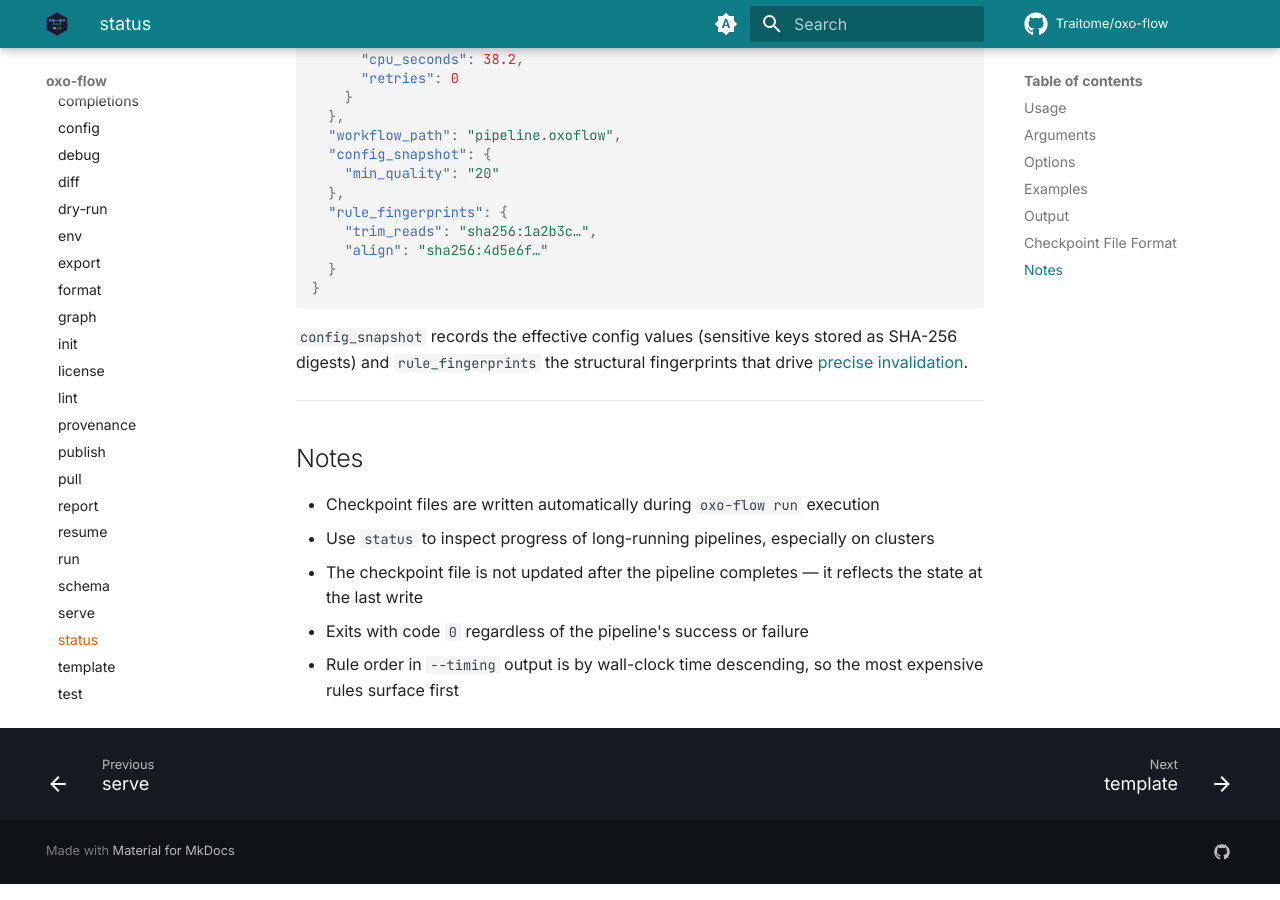
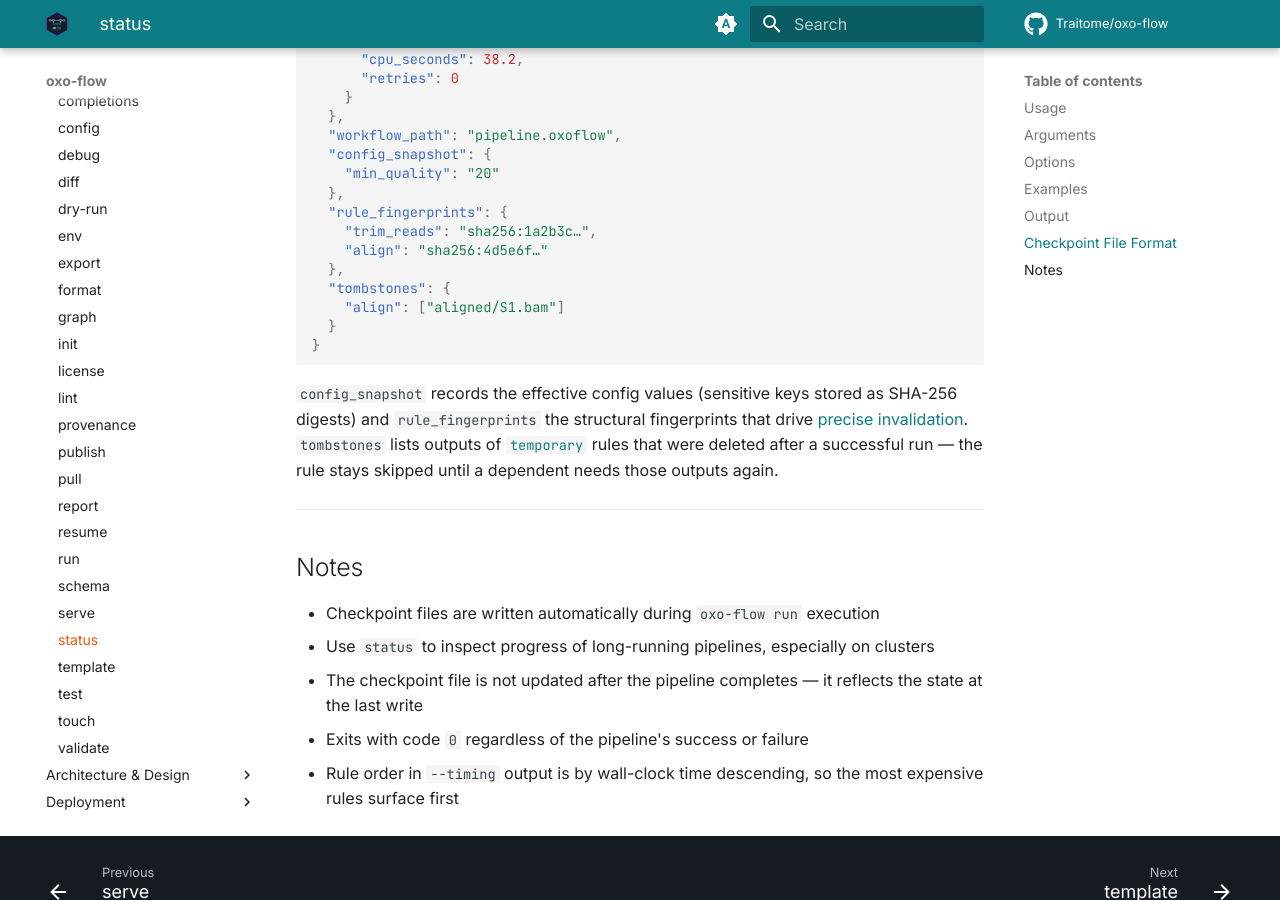
Before and after one commit to Traitome/oxo-flow, an MkDocs documentation site: the page built from docs/guide/src/commands/status.md, in a window 1280 px wide and 900 px high, scrolled down 2604 px. Built offline with MkDocs 1.6.1 and Material for MkDocs 9.7.7, drawn with Linux system fonts in a browser that asks for light colours; comment, search, counter and statistics services are not loaded.

Commit message:
docs: document tombstones in checkpoint format (status + glossary)

````diff
--- a/docs/guide/src/commands/status.md
+++ b/docs/guide/src/commands/status.md
@@ -127,6 +127,9 @@
   "rule_fingerprints": {
     "trim_reads": "sha256:1a2b3c…",
     "align": "sha256:4d5e6f…"
+  },
+  "tombstones": {
+    "align": ["aligned/S1.bam"]
   }
 }
 ```
@@ -134,6 +137,9 @@
 `config_snapshot` records the effective config values (sensitive keys stored
 as SHA-256 digests) and `rule_fingerprints` the structural fingerprints that
 drive [precise invalidation](run.md#config-changes-and-precise-invalidation).
+`tombstones` lists outputs of [`temporary`](run.md#temporary-rules-temporary-true)
+rules that were deleted after a successful run — the rule stays skipped until
+a dependent needs those outputs again.
 
 ---
 
````
Also changed, not shown: docs/guide/src/reference/glossary.md (+1 -1 lines).
